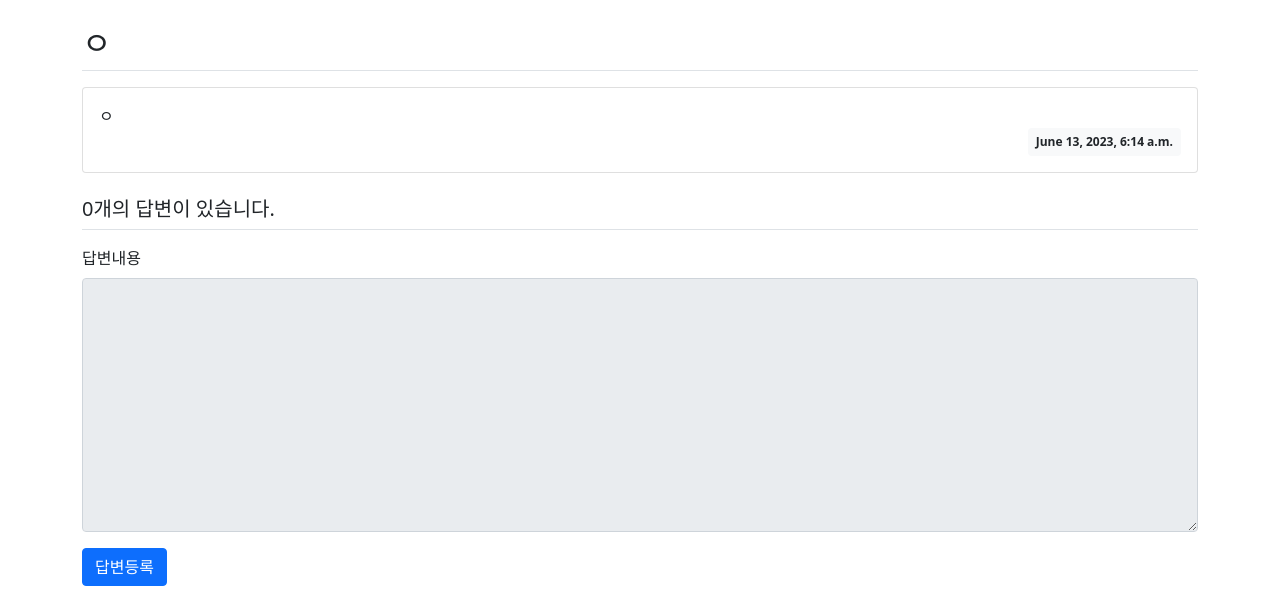
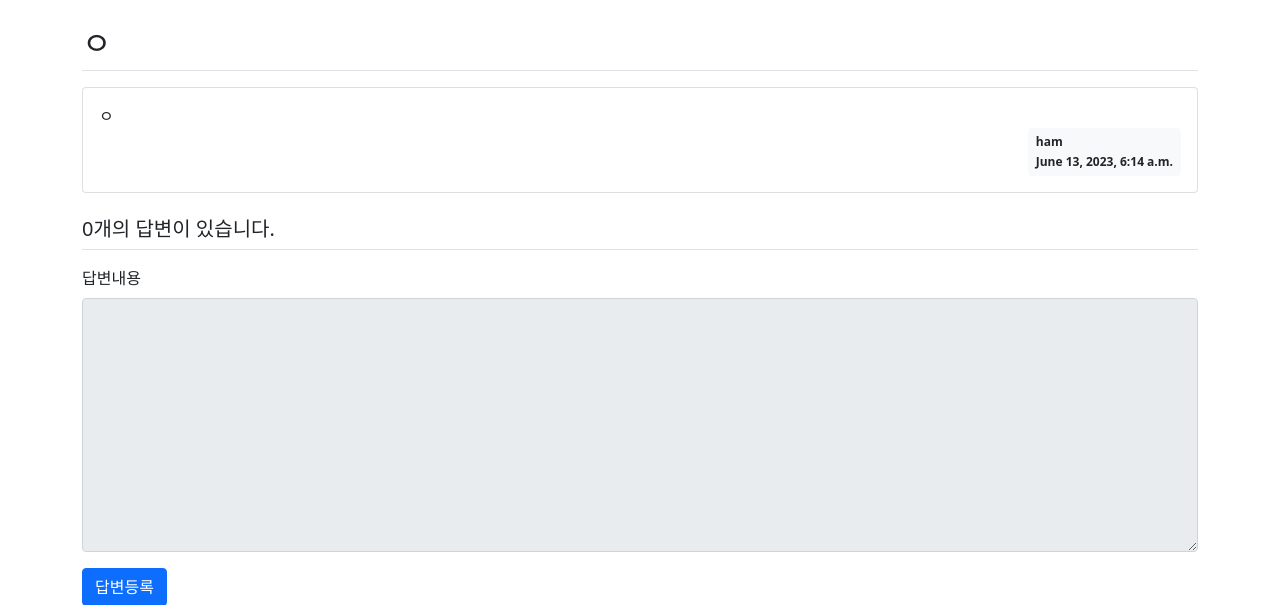
Before and after one commit to HAMJAEYOUNG/Gluetinous.rice.cake, a Django app: page /2/ in a window 1280 px wide. Shown: the part 57-662 px from the top of the page. Run offline with Django 4.2, Linux system fonts and the light colour scheme; data comes from the database, SQL or seed files in the repository; both versions use the stored data as it was after the commit; some libraries are stand-ins or nearby versions.

Commit message:
initial commit

```diff
--- a/templates/pybo/question_detail.html
+++ b/templates/pybo/question_detail.html
@@ -7,8 +7,9 @@
         <div class="card-body">
             <div class="card-text" style="white-space: pre-line;">{{ question.content }}</div>
             <div class="d-flex justify-content-end">
-                <div class="badge bg-light text-dark p-2">
-                    {{ question.create_date }}
+                <div class="badge bg-light text-dark p-2 text-start">
+                    <div class="mb-2">{{ question.author.username }}</div>
+                     <div> {{ question.create_date }}</div>
                 </div>
             </div>
         </div>
@@ -20,8 +21,9 @@
         <div class="card-body">
             <div class="card-text" style="white-space: pre-line;">{{ answer.content }}</div>
             <div class="d-flex justify-content-end">
-                <div class="badge bg-light text-dark p-2">
-                    {{ answer.create_date }}
+                <div class="badge bg-light text-dark p-2 text-start">
+                    <div class="mb-2">{{ answer.author.username }}</div>
+                    <div>   {{ answer.create_date }}</div>
                 </div>
             </div>
         </div>
```
Also changed, not shown: templates/pybo/question_list.html (+7 -5 lines), db.sqlite3, pybo/migrations/0002_question_author.py (added), pybo/migrations/0003_answer_author.py (added).
